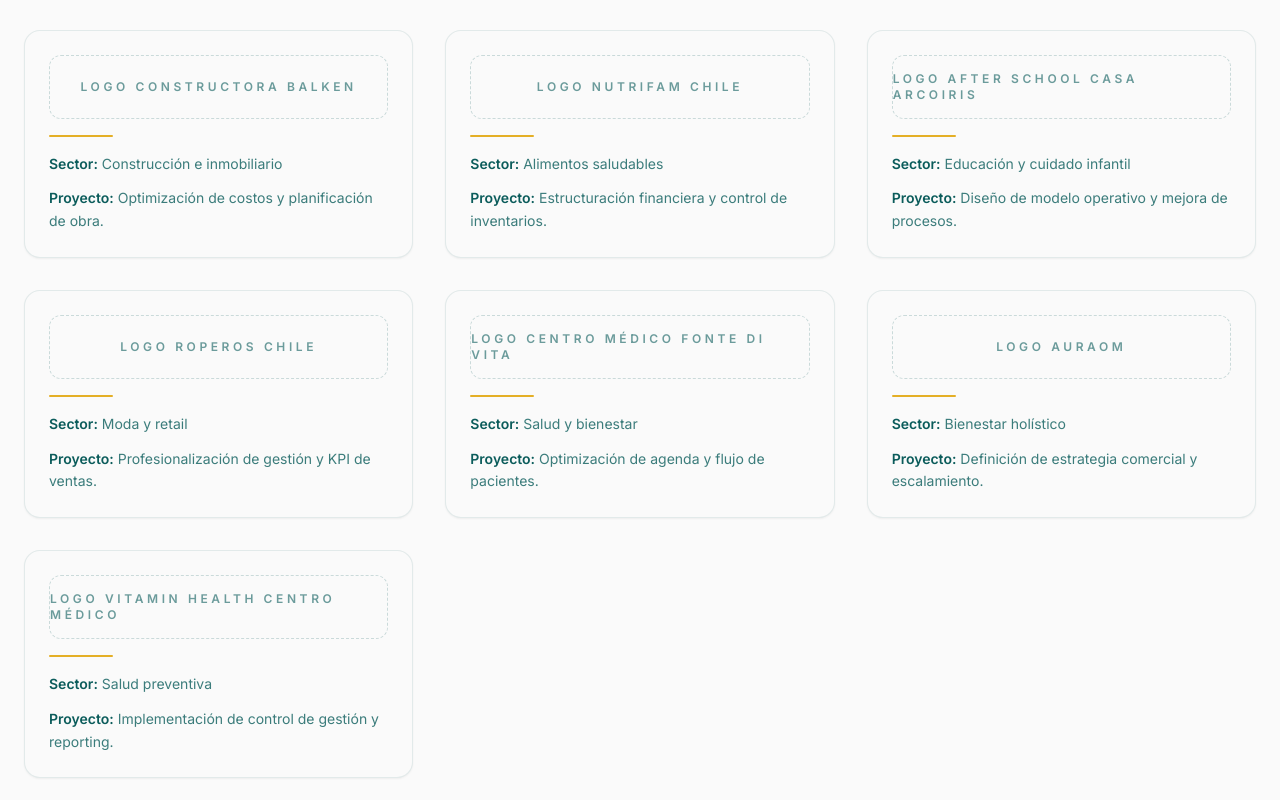
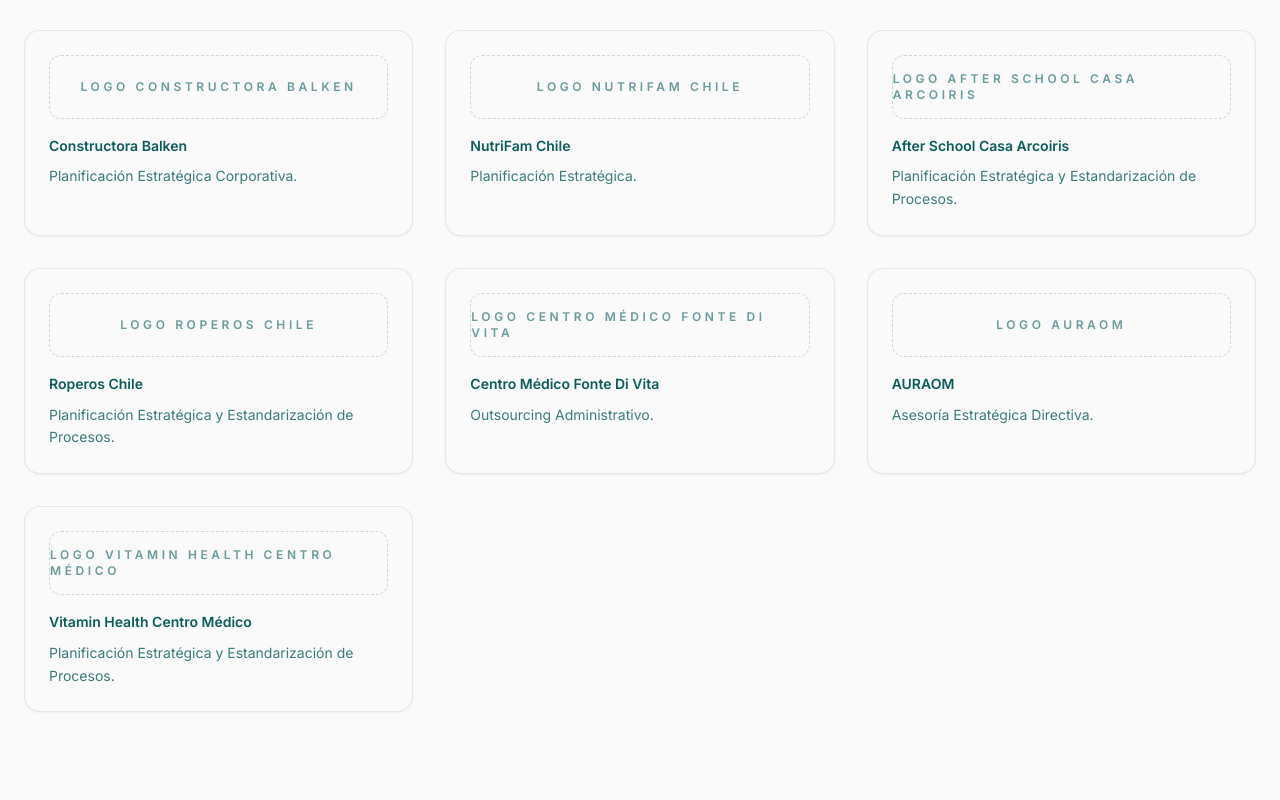
Before and after one commit to medinabenjamin/landing_page_test, a Next.js app: page / in a window 1280 px wide. Shown: the part 3720-4520 px from the top of the page. Built offline with nearby package versions, Linux system fonts and the light colour scheme.

Commit message:
Actualizar tarjetas de clientes con nombre y proyecto

```diff
--- a/src/components/ClientsSection.tsx
+++ b/src/components/ClientsSection.tsx
@@ -4,38 +4,31 @@ import { Stagger, StaggerItem } from "@/components/motion/Stagger";
 const clients = [
   {
     name: "Constructora Balken",
-    sector: "Construcción e inmobiliario",
-    project: "Optimización de costos y planificación de obra."
+    project: "Planificación Estratégica Corporativa."
   },
   {
     name: "NutriFam Chile",
-    sector: "Alimentos saludables",
-    project: "Estructuración financiera y control de inventarios."
+    project: "Planificación Estratégica."
   },
   {
     name: "After School Casa Arcoiris",
-    sector: "Educación y cuidado infantil",
-    project: "Diseño de modelo operativo y mejora de procesos."
+    project: "Planificación Estratégica y Estandarización de Procesos."
   },
   {
     name: "Roperos Chile",
-    sector: "Moda y retail",
-    project: "Profesionalización de gestión y KPI de ventas."
+    project: "Planificación Estratégica y Estandarización de Procesos."
   },
   {
     name: "Centro Médico Fonte Di Vita",
-    sector: "Salud y bienestar",
-    project: "Optimización de agenda y flujo de pacientes."
+    project: "Outsourcing Administrativo."
   },
   {
     name: "AURAOM",
-    sector: "Bienestar holístico",
-    project: "Definición de estrategia comercial y escalamiento."
+    project: "Asesoría Estratégica Directiva."
   },
   {
     name: "Vitamin Health Centro Médico",
-    sector: "Salud preventiva",
-    project: "Implementación de control de gestión y reporting."
+    project: "Planificación Estratégica y Estandarización de Procesos."
   }
 ];
 
@@ -64,21 +57,12 @@ export default function ClientsSection() {
           {clients.map((client) => (
             <StaggerItem key={client.name} className="h-full">
               <div className="flex h-full flex-col gap-4 rounded-2xl border border-brand/10 bg-[#FAFAFA] p-6 shadow-sm">
-                <div className="flex flex-col gap-4">
-                  <div className="flex h-16 items-center justify-center rounded-xl border border-dashed border-brand/20 bg-base text-xs font-semibold uppercase tracking-[0.3em] text-brand/60">
-                    Logo {client.name}
-                  </div>
-                  <span className="h-0.5 w-16 rounded-full bg-[#E4AF26]" />
+                <div className="flex h-16 items-center justify-center rounded-xl border border-dashed border-brand/20 bg-base text-xs font-semibold uppercase tracking-[0.3em] text-brand/60">
+                  Logo {client.name}
                 </div>
-                <div className="space-y-3 text-sm leading-relaxed text-brand/80">
-                  <p>
-                    <span className="font-semibold text-brand">Sector:</span>{" "}
-                    {client.sector}
-                  </p>
-                  <p>
-                    <span className="font-semibold text-brand">Proyecto:</span>{" "}
-                    {client.project}
-                  </p>
+                <div className="space-y-2 text-sm leading-relaxed text-brand/80">
+                  <p className="font-semibold text-brand">{client.name}</p>
+                  <p>{client.project}</p>
                 </div>
               </div>
             </StaggerItem>
```
